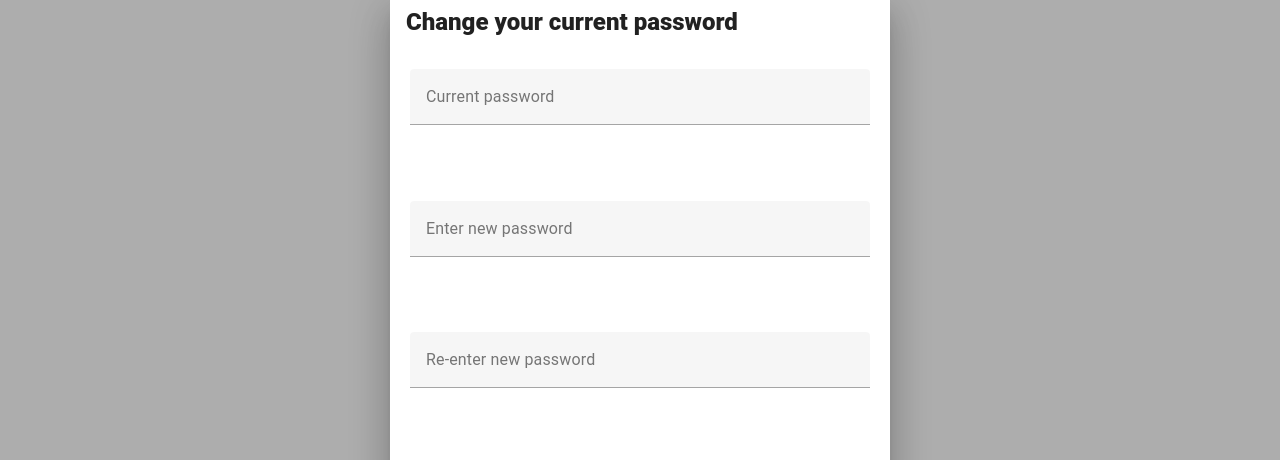
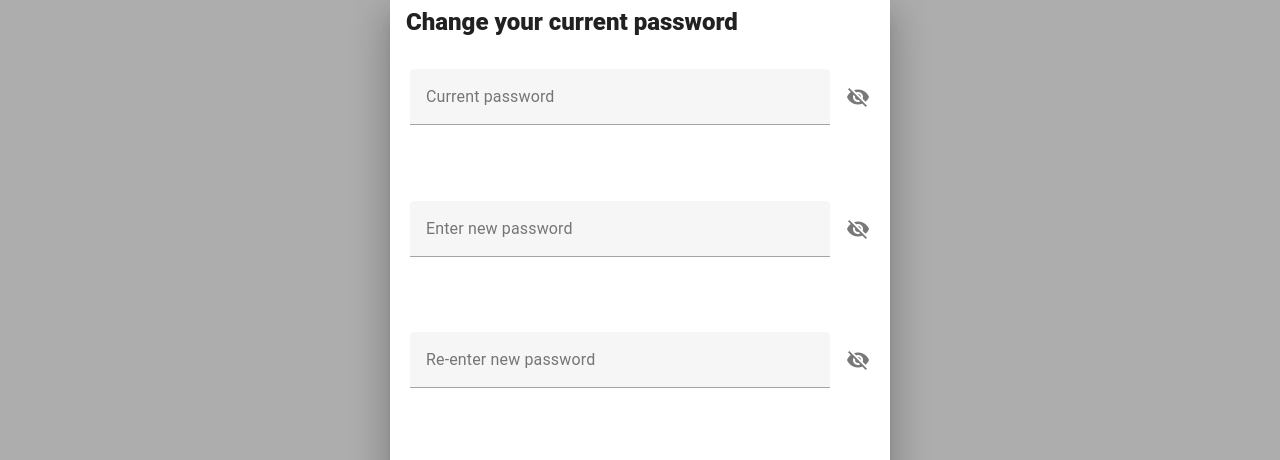
Before and after one commit to chaoDylan2025/Procrastination-Buddy-System, a Vue app in the folder procrastination-buddy/: page /Profile in a window 1280 px wide. Both pictures are taken after a click on the button "CHANGE PASSWORD". Shown: the part 155-615 px from the top of the page. Built offline with nearby package versions, Linux system fonts and the light colour scheme.

Commit message:
added more function to password text fields

```diff
--- a/procrastination-buddy/src/components/Profile/ChangePassword.vue
+++ b/procrastination-buddy/src/components/Profile/ChangePassword.vue
@@ -4,10 +4,22 @@ const props = defineProps({
     open_change_password_dialog: Boolean
 })
 
-const emit = defineEmits('close')
+const emit = defineEmits(['close', 'change'])
+
+var current_password = ref("")
+var new_password = ref("")
+var reenter_new_password = ref("")
+
+var showCurrentPassword = ref(false)
+var showNewPassword = ref(false)
+var showReenteredPassword = ref(false)
 
 function exitDialogModal(){
     emit('close', false)
+}
+
+function changePassword(){
+    emit('change', false, current_password.value, new_password.value, reenter_new_password.value)
 }
 </script>
 
@@ -25,7 +37,12 @@ function exitDialogModal(){
                             class="mx-auto"
                             m-height="345"
                     >
-                        <v-text-field label="Current password"></v-text-field>
+                        <v-text-field v-model="current_password"
+                        :append-icon="showCurrentPassword ? 'mdi-eye' : 'mdi-eye-off'"
+                        :type="showCurrentPassword ? 'text' : 'password'"
+                        class="input-group--focused"
+                        @click:append="showCurrentPassword = !showCurrentPassword"
+                        label="Current password"></v-text-field>
                     </v-responsive>
                 </v-row>
 
@@ -34,7 +51,12 @@ function exitDialogModal(){
                             class="mx-auto"
                             m-height="345"
                     >
-                        <v-text-field label="Enter new password"></v-text-field>
+                        <v-text-field v-model="new_password"
+                        :append-icon="showNewPassword ? 'mdi-eye' : 'mdi-eye-off'"
+                        :type="showNewPassword ? 'text' : 'password'"
+                        class="input-group--focused"
+                        @click:append="showNewPassword = !showNewPassword"
+                        label="Enter new password"></v-text-field>
                     </v-responsive>
                 </v-row>
 
@@ -43,13 +65,19 @@ function exitDialogModal(){
                             class="mx-auto"
                             m-height="345"
                     >
-                        <v-text-field label="Re-enter new password"></v-text-field>
+                        <v-text-field
+                        v-model="reenter_new_password"
+                        :append-icon="showReenteredPassword ? 'mdi-eye' : 'mdi-eye-off'"
+                        :type="showReenteredPassword ? 'text' : 'password'"
+                        class="input-group--focused"
+                        @click:append="showReenteredPassword = !showReenteredPassword"
+                        label="Re-enter new password"></v-text-field>
                     </v-responsive>
                 </v-row>
 
                 <v-card-actions>
                     <v-btn @click="exitDialogModal(false)">Back</v-btn>
-                    <v-btn>Confirm</v-btn>
+                    <v-btn @click="changePassword">Confirm</v-btn>
                 </v-card-actions>
             </v-card>
         </v-dialog>
--- a/procrastination-buddy/src/views/Profile/Profile.vue
+++ b/procrastination-buddy/src/views/Profile/Profile.vue
@@ -31,6 +31,16 @@
                 }
             })
         }
+    }
+
+    function changePassword(status, current_password, new_password, reenter_new_password){
+        if(reenter_new_password != new_password){
+            console.log("New passwords do not match...")
+        }
+        else{
+            console.log("Passwords match...")
+        }
+        open_change_password_dialog.value = status
     }
 </script>
 
@@ -105,7 +115,8 @@
         <ChangeName :open_name_change_dialog="open_name_change_dialog" @close="(state) => open_name_change_dialog = state"
             @update="changeUserName"/>
         <ChangeEmail :open_change_email_dialog="open_email_change_dialog" @close="(state) => open_email_change_dialog = state" />
-        <ChangePassword :open_change_password_dialog="open_change_password_dialog" @close="(state) => open_change_password_dialog = state" />
+        <ChangePassword :open_change_password_dialog="open_change_password_dialog" @close="(state) => open_change_password_dialog = state"
+            @change="changePassword"/>
         <DeleteAccount :open_delete_account_dialog="open_delete_account_dialog" @close="(state) => open_delete_account_dialog = state"/>
     </v-container>
 </template>
```
